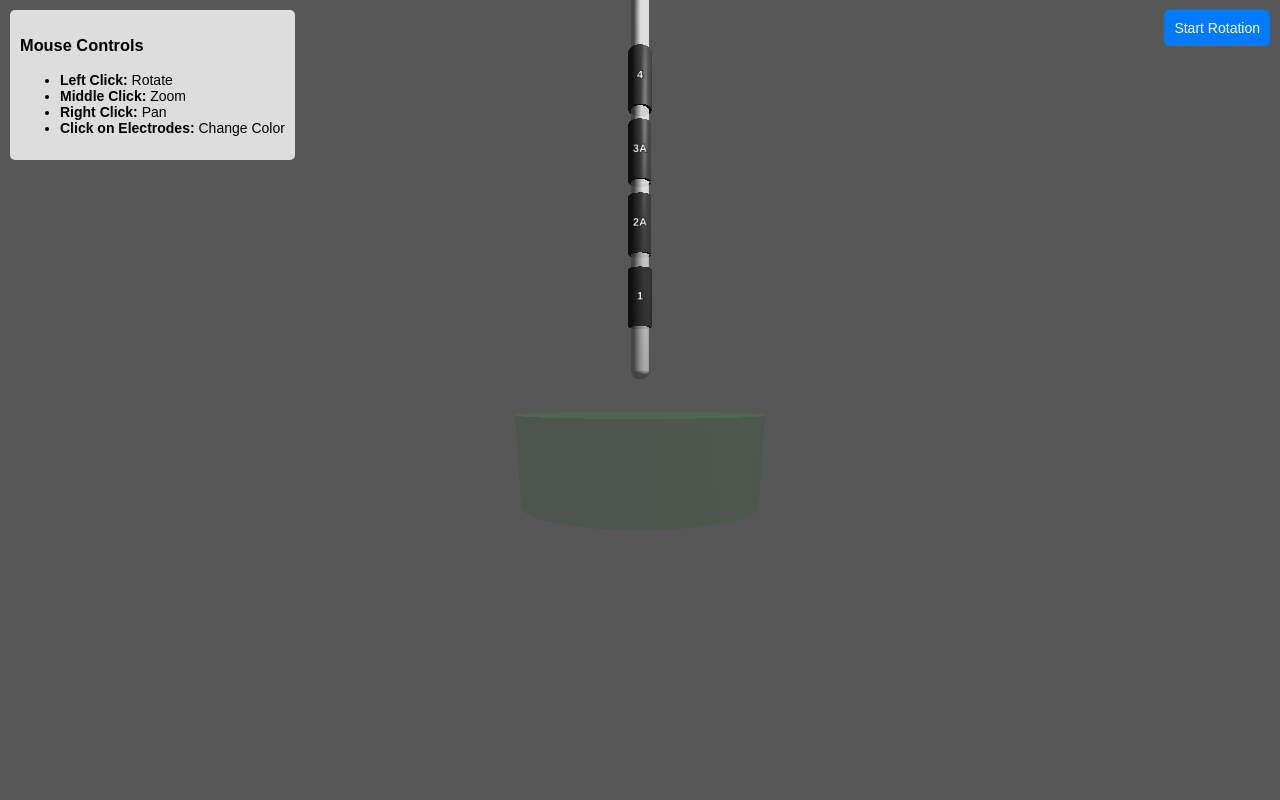
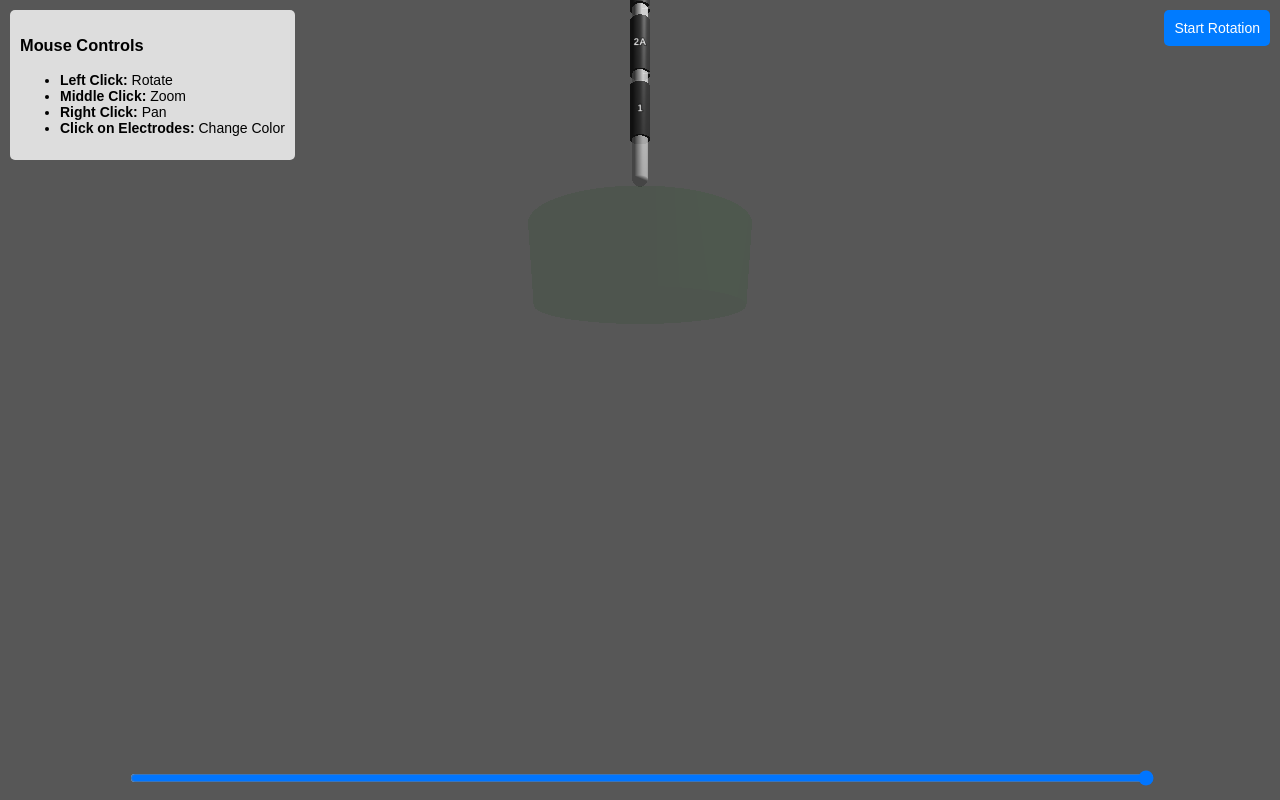
Before and after one commit to PyExtr/threejs-vite, a website built with Vite: page index.html in a window 1280 px wide. Built offline with nearby package versions, Linux system fonts and the light colour scheme; animation ran at ten frames a second.

Commit message:
added a bar to move the electrode

```diff
--- a/index.html
+++ b/index.html
@@ -30,6 +30,17 @@
             font-family: Arial, sans-serif;
             font-size: 14px;
         }
+        .slider-container {
+            position: absolute;
+            bottom: 10px;
+            left: 50%;
+            transform: translateX(-50%);
+            width: 80%;
+            text-align: center;
+        }
+        .slider {
+            width: 100%;
+        }
     </style>
 </head>
 <body>
@@ -43,6 +54,9 @@
         </ul>
     </div>
     <button class="rotate-button" id="rotate-button">Start Rotation</button>
+    <div class="slider-container">
+        <input type="range" min="-20" max="-4" value="-4" step="0.1" class="slider" id="position-slider">
+    </div>
     <script type="module" src="main.js"></script>
 </body>
 </html>
--- a/main.js
+++ b/main.js
@@ -9,10 +9,10 @@ const camera = new THREE.PerspectiveCamera(
   75,
   window.innerWidth / window.innerHeight,
   0.1,
-  1000
+  1000,
 );
-camera.position.z = 18;
-camera.position.y = -8;
+camera.position.z = 20;
+camera.position.y = -15;
 
 // Change background color of the scene to white
 scene.background = new THREE.Color("#575757");
@@ -61,7 +61,7 @@ function createCylinderWithGap(
   radiusBottom,
   height,
   radialSegments,
-  gapSize
+  gapSize,
 ) {
   // Create a standard cylinder geometry
   const geometry = new THREE.CylinderGeometry(
@@ -72,15 +72,14 @@ function createCylinderWithGap(
     1,
     false,
     0,
-    Math.PI * 2 - gapSize
+    Math.PI * 2 - gapSize,
   );
   geometry.rotateY(Math.PI / 2);
-
-  // No need to manually alter vertex positions since the geometry constructor parameters now handle the gap
   return geometry;
 }
+
 // Create the metallic electrodes made of 4 cylinders
-const electrodeGeometry = new THREE.CylinderGeometry(0.4, 0.4, 2, 64);
+const electrodeGeometry = new THREE.CylinderGeometry(0.4, 0.4, 2, 128);
 const gapSize = Math.PI / 8; // Gap size in radians
 const numCylinders = 4;
 const spaceBetween = 0.5; // Increased space between cylinders
@@ -98,8 +97,8 @@ for (let i = 0; i < numCylinders; i++) {
   let electrode;
   if (texts[i] === "2A" || texts[i] === "3A") {
     electrode = new THREE.Mesh(
-      createCylinderWithGap(0.4, 0.4, 2, 64, gapSize),
-      materialElectrode
+      createCylinderWithGap(0.4, 0.4, 2, 128, gapSize),
+      materialElectrode,
     );
   } else {
     electrode = new THREE.Mesh(electrodeGeometry, materialElectrode);
@@ -121,8 +120,9 @@ for (let i = 0; i < numCylinders; i++) {
   electrodeGroup.add(electrode);
   electrodes.push(electrode);
 }
+
 // Create the rounded end (capsule) at the bottom of the first cylinder
-const capsuleGeometry = new THREE.CapsuleGeometry(0.3, 15, 64, 64);
+const capsuleGeometry = new THREE.CapsuleGeometry(0.3, 15, 64, 128);
 const capsuleMaterial = new THREE.MeshPhongMaterial({
   color: 0xffffff,
   transparent: true,
@@ -158,24 +158,12 @@ const pointLight = new THREE.PointLight(0xffffff);
 pointLight.position.set(5, 5, 5);
 scene.add(pointLight);
 
-// Animation variables
-let direction = 1;
-const speed = 0.01;
+// Declare the rotateScene variable globally
 let rotateScene = false;
 
 // Animation loop
 function animate() {
   requestAnimationFrame(animate);
-
-  // Move the electrode group up and down
-  electrodeGroup.position.y += speed * direction;
-  if (electrodeGroup.position.y <= -14) {
-    direction = 1;
-  }
-  if (electrodeGroup.position.y >= -4) {
-    // Adjusted the range of motion
-    direction = -1;
-  }
 
   // Rotate the scene if rotateScene is true
   if (rotateScene) {
@@ -212,7 +200,7 @@ function onMouseClick(event) {
 
   if (intersects.length > 0) {
     const object = intersects.find(
-      (intersect) => !intersect.object.userData.isText
+      (intersect) => !intersect.object.userData.isText,
     ).object;
     const currentColor = object.material.color.getHex();
     let newColor;
@@ -226,8 +214,16 @@ function onMouseClick(event) {
     object.material.color.setHex(newColor);
   }
 }
+
 // Add event listener to the window
 window.addEventListener("click", onMouseClick);
+
+// Handle slider input
+const slider = document.getElementById("position-slider");
+slider.addEventListener("input", (event) => {
+  const position = parseFloat(event.target.value);
+  electrodeGroup.position.y = position;
+});
 
 // Add event listener to the rotate button
 document.getElementById("rotate-button").addEventListener("click", () => {
```
